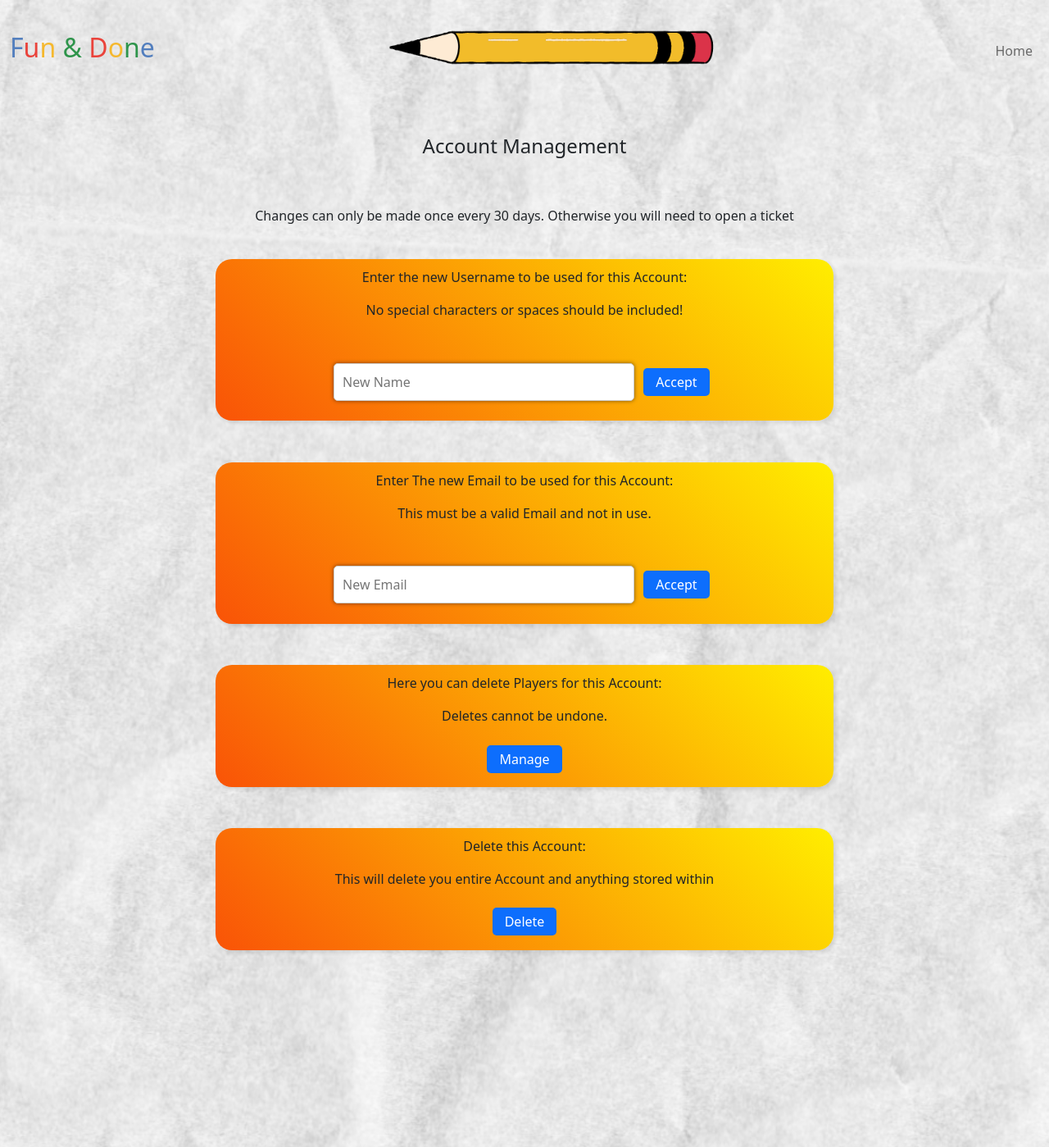
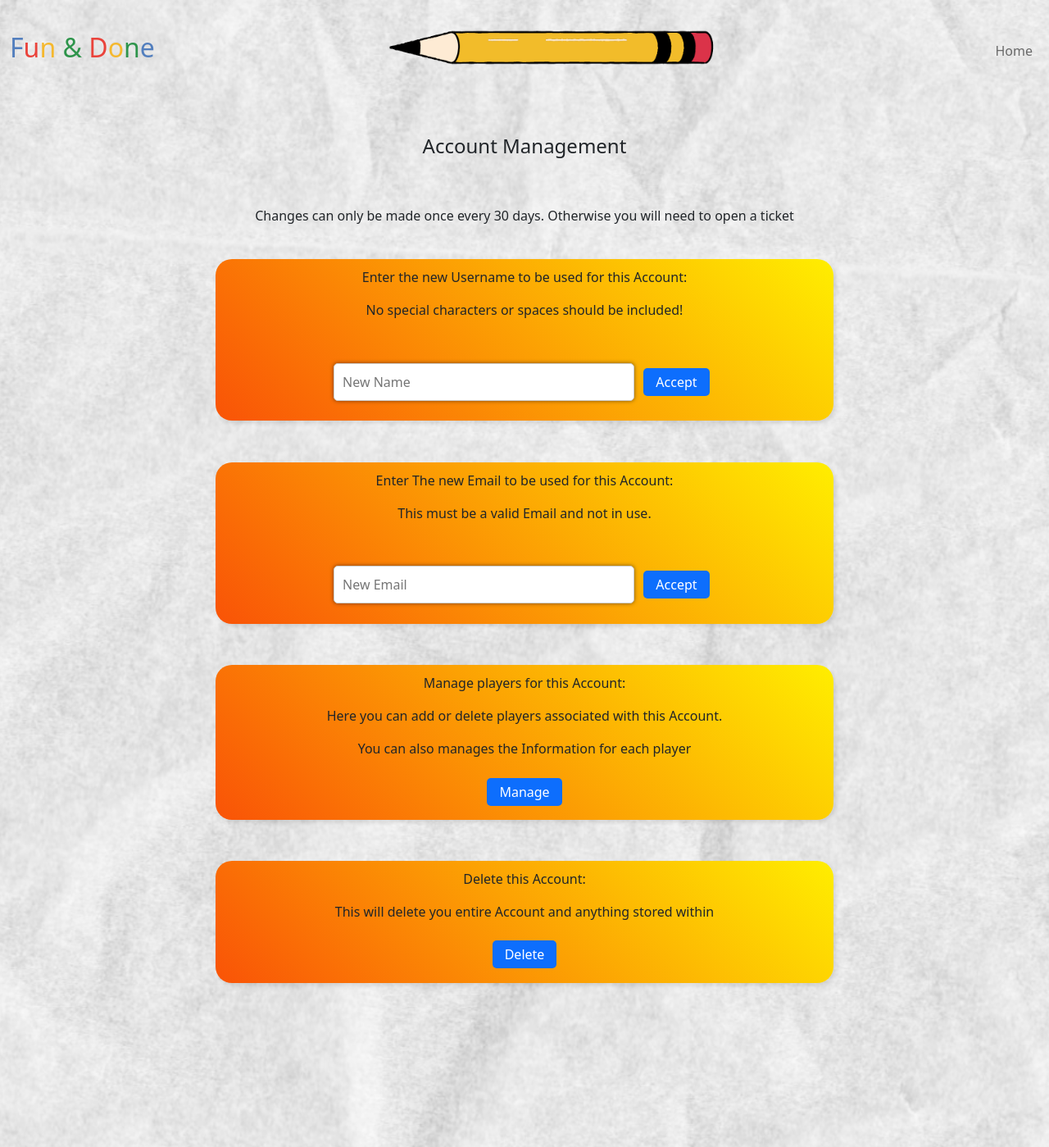
Before and after one commit to Sleepyshot/FunAndDone, a Flask app: page /account in a window 1280 px wide. Shown: the top 1399 px of the page at 82% size. Run offline with Flask 3, Linux system fonts and the light colour scheme; the visitor is signed in with stand-in values (Sample User, id 1); data that the repository does not hold is empty; some libraries are stand-ins or nearby versions.

Commit message:
Finished frontend for /managePlayers

```diff
--- a/app.py
+++ b/app.py
@@ -196,24 +196,33 @@ def credits():
 @app.route("/account", methods=["GET"])
 @login_required
 def account():
-        # get player info for the playerModal
-        query = conn.cursor(dictionary=True)
-        query.execute("SELECT name, age FROM players WHERE user_id = %s", (session["user_id"],))
-        players = query.fetchall()
-        query.close()
-        return render_template("account.html", players=players)
+        return render_template("account.html")
 
 
 @app.route("/managePlayers", methods=["GET","POST"])
 @login_required
 def managePlayers():
+
     if request.method == "POST":
+         # get player info for display
+        query = conn.cursor(dictionary=True)
+        query.execute("SELECT name, age FROM players WHERE user_id = %s", (session["user_id"],))
+        players = query.fetchall()
+        query.close()
 
-        return render_template("managePlayers.html")
-       # return redirect("/account",)
+        managedPlayer= request.form.get("changePlayerName")
+        if managedPlayer:
+            return apology("test")
+
+        #return render_template("managePlayers.html", players=players)
     else:
-        return apology("Test")
-#    if players:
+        # get player info for display
+        query = conn.cursor(dictionary=True)
+        query.execute("SELECT name, age FROM players WHERE user_id = %s", (session["user_id"],))
+        players = query.fetchall()
+        query.close()
+        return render_template("managePlayers.html", players=players)
+
 
 
 
--- a/static/styles.css
+++ b/static/styles.css
@@ -107,7 +109,7 @@ body {
     background: linear-gradient(45deg, #f95307, #ffee00);
     border-radius: 20px;
     width: 60%;
-    height: fit-content;
+    /* height: fit-content; */
     padding: 10px;
     box-shadow: 3px 3px 5px rgba(0, 0, 0, 0.1);
     margin: 2%;
--- a/templates/account.html
+++ b/templates/account.html
@@ -26,11 +26,12 @@
                 <input id="changeEmail" name="changeEmail" placeholder="New Email" type="text" required>
                 <button class="btn-primary" id="manageEmail">Accept</button>
             </form>
-            <div class="cardBody">
-                <p>Here you can delete Players for this Account: </p>
-                <p>Deletes cannot be undone.</p>
-                <button class="btn-primary" id="openDeletePlayers">Manage</button>
-            </div>
+            <form class="cardBody" action="/managePlayers" method="GET">
+                <p>Manage players for this Account: </p>
+                <p>Here you can add or delete players associated with this Account.</p>
+                <p>You can also manages the Information for each player</p>
+                <button class="btn-primary">Manage</button>
+            </form>
             <div class="cardBody">
                 <p>Delete this Account: </p>
                 <p>This will delete you entire Account and anything stored within</p>
@@ -54,34 +55,9 @@
             <span class="closeErrorModal btn-primary">Close</span>
         </div>
     </div>
-    <form class="modal" id="playerList" action="/managePlayers" method="POST"><!-- changes here for routing to managePlayers -->
-        <div class="modalContent">
-                <table>
-                    <tr>
-                        <th>Name</th>
-                        <th>Age</th>
-                        <th>Favorite Color</th>
-                        <th>Avatar</th>
-                        <th>Delete</th>
-                    </tr>
-                    {% if players %}
-                    {% for player in players %}
-                    <tr class="playerRow">
-                        <td>{{player.name}}</td>
-                        <td>{{player.age}}</td>
-                        <td>{{player.color}}</td>
-                        <td><!--Add player avatar--></td>
-                    </tr>
-                    {% endfor %}
-                    {% endif %}
-
-                </table>
-                <button class="ManagePlayers" id="ManagePlayers">Manage Players</button>
-                <span class="closePlayerModal btn-primary">Close</span>
-        </div>
-    </form>
     <span id="backToTopBtn" title="Go to top">Top</span>
 {% endblock %}
+
 {% block js %}
     <script src="static/account.js"></script>
 {% endblock %}
--- a/templates/index.html
+++ b/templates/index.html
@@ -6,7 +6,7 @@
 
         <meta charset="utf-8">
         <meta name="viewport" content="initial-scale=1, width=device-width">
-
+        <!-- we add styles at the top to load first... -->
         <link href="/static/styles.css" rel="stylesheet">
         <link crossorigin="anonymous" href="https://cdn.jsdelivr.net/npm/bootstrap@5.1.3/dist/css/bootstrap.min.css" integrity="sha384-1BmE4kWBq78iYhFldvKuhfTAU6auU8tT94WrHftjDbrCEXSU1oBoqyl2QvZ6jIW3" rel="stylesheet">
         <title>Fun & Done: {% block title %}{% endblock %}</title>
@@ -106,6 +106,7 @@
     </footer>
     {% endblock %}
     {% block js %}
+        <!-- we add the javascript last to no lower the load times of our page-->
         <script src="static/index.js"></script>
     {% endblock %}
 
```
Also changed, not shown: other parts of static/styles.css (+24 -1 lines), templates/managePlayers.html (+31 -1 lines), 2 other files.
